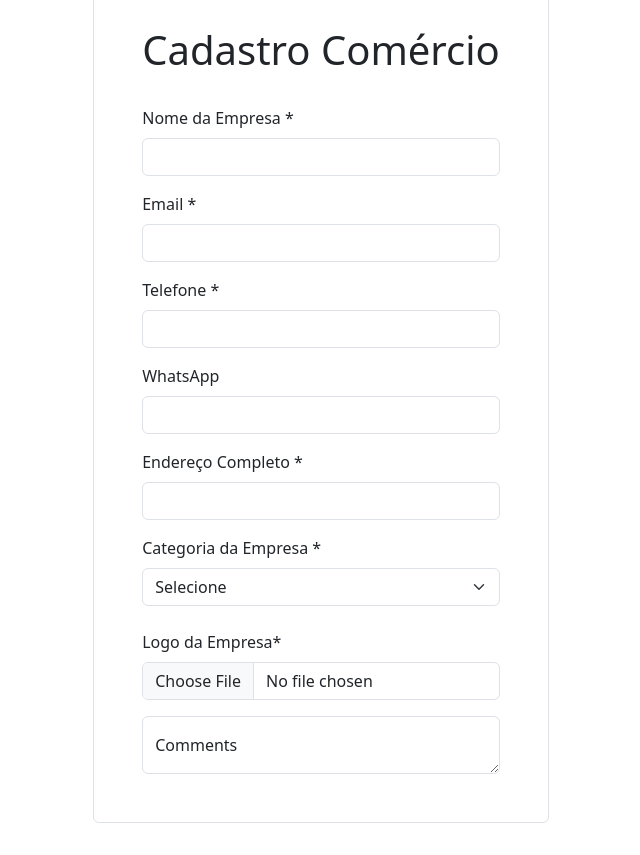
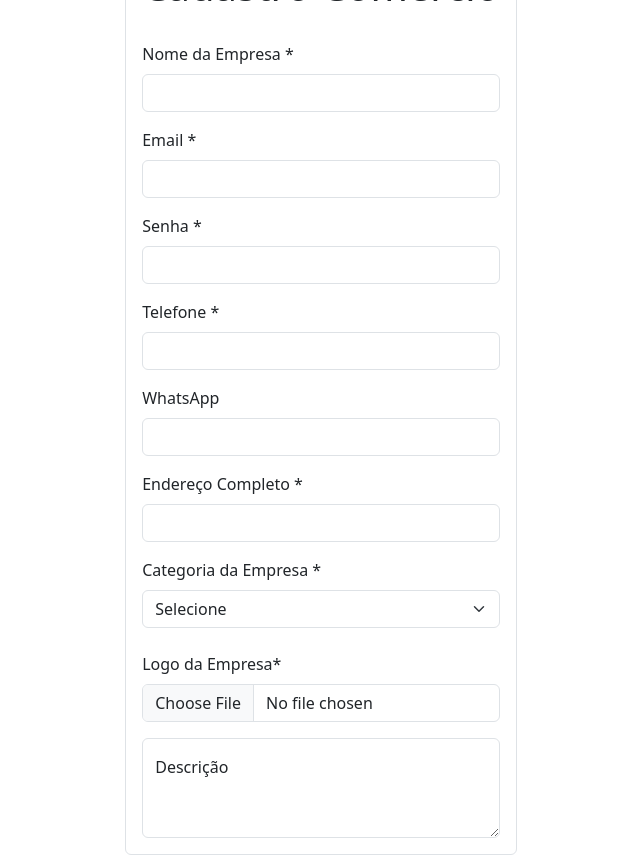
Before and after one commit to LuizFernandoFormenton/pi-comercio, a Next.js app: page /cadastro_comercios in a window 1280 px wide. Shown: the whole page, without its empty margins (319-959 px from the left). Before the commit the page ends 823 px from the top, so only its background shows below. Built offline with nearby package versions, Linux system fonts and the light colour scheme.

Commit message:
Ultimas alterações da tela de cadastro de comercios

```diff
--- a/app/cadastro_comercios/page.js
+++ b/app/cadastro_comercios/page.js
@@ -3,43 +3,48 @@ export default function CadastroComercios() {
 
         <div className="d-flex justify-content-center vh-100 " >
 
-            <div className="align-self-center border rounded p-5">
+            <div  className="align-self-center border rounded p-3">
 
-                <form>
+                <form >
 
                     <h1> Cadastro Comércio </h1>
 
                     <br />
 
-                    <div class="mb-3">
-                        <label for="exampleInputPassword1" class="form-label">Nome da Empresa *</label>
-                        <input class="form-control" id="exampleInputPassword1" />
+                    <div className="mb-3">
+                        <label htmlFor="exampleInputPassword1" className="form-label">Nome da Empresa *</label>
+                        <input className="form-control" id="exampleInputPassword1" />
                     </div>
 
-                    <div class="mb-3">
-                        <label for="exampleInputPassword1" class="form-label">Email *</label>
-                        <input type="password" class="form-control" id="exampleInputPassword1" />
+                    <div className="mb-3">
+                        <label htmlFor="exampleInputPassword1" className="form-label">Email *</label>
+                        <input type="email" className="form-control" id="exampleInputPassword1" />
                     </div>
 
-                    <div class="mb-3">
-                        <label for="exampleInputPassword1" class="form-label">Telefone *</label>
-                        <input type="password" class="form-control" id="exampleInputPassword1" />
+                    <div className="mb-3">
+                        <label htmlFor="exampleInputPassword1" className="form-label">Senha *</label>
+                        <input type="password" className="form-control" id="exampleInputPassword1" />
                     </div>
 
-                    <div class="mb-3">
-                        <label for="exampleInputPassword1" class="form-label">WhatsApp</label>
-                        <input type="password" class="form-control" id="exampleInputPassword1" />
+                    <div className="mb-3">
+                        <label htmlFor="exampleInputPassword1" className="form-label">Telefone *</label>
+                        <input className="form-control" id="exampleInputPassword1" />
                     </div>
 
-                    <div class="mb-3">
-                        <label for="exampleInputPassword1" class="form-label">Endereço Completo *</label>
-                        <input type="password" class="form-control" id="exampleInputPassword1" />
+                    <div className="mb-3">
+                        <label htmlFor="exampleInputPassword1" className="form-label">WhatsApp</label>
+                        <input className="form-control" id="exampleInputPassword1" />
+                    </div>
+
+                    <div className="mb-3">
+                        <label htmlFor="exampleInputPassword1" className="form-label">Endereço Completo *</label>
+                        <input placeholder="" className="form-control" id="exampleInputPassword1" />
                     </div>
 
                     <div>
 
                         <label className="mb-2" > Categoria da Empresa *</label>
-                        <select class="form-select" aria-label="Default select example">
+                        <select className="form-select" aria-label="Default select example">
 
                             <option >Selecione</option>
                             <option>Resturante</option>
@@ -55,124 +60,20 @@ export default function CadastroComercios() {
 
                     <br />
 
-                    <div class="mb-3">
-                        <label for="exampleInputPassword1" class="form-label">Logo da Empresa*</label>
-                        <input type="file" class="form-control" id="exampleInputPassword1" />
+                    <div className="mb-3">
+                        <label htmlFor="exampleInputPassword1" className="form-label">Logo da Empresa*</label>
+                        <input type="file" className="form-control" id="exampleInputPassword1" />
                     </div>
 
-                    <div class="form-floating"  >
-                        <textarea class="form-control" placeholder="Leave a comment here" id="floatingTextarea2" ></textarea>
-                        <label for="floatingTextarea2">Comments</label>
+                    <div className="form-floating">
+                        <textarea
+                            className="form-control"
+                            placeholder="Leave a comment here"
+                            id="floatingTextarea2"
+                            style={{ height: "100px" }}
+                        ></textarea>
+                        <label htmlFor="floatingTextarea2">Descrição</label>
                     </div>
-
-
-
-
-
-                    {/* <label>
-
-                    Nome da Empresa *
-                    <br />
-                    <input placeholder="Digite o nome" />
-
-                </label>
-
-                <br /><br />
-
-                <label>
-
-                    Email *
-                    <br />
-                    <input type="email" placeholder="email@empresa.com" />
-
-                </label>
-
-                <br /><br />
-
-                <label>
-
-                    Telefone *
-                    <br />
-                    <input  placeholder="(00) 0000-0000 "  />
-
-                </label>
-
-                <br /><br />
-
-                <label>
-
-                    WhatsApp
-                    <br />
-                    <input placeholder="(00) 00000-0000 "  />
-
-                </label>
-
-                <br /><br />
-
-                <label>
-
-                    Endereço Completo *
-                    <br />
-                    <input placeholder="Rua, número, bairro "  />
-
-                </label>
-
-                <br /><br />
-
-                <label>
-
-                   Categoria da Empresa *
-                    <br />
-                    <select>
-
-                        <option> Selecione </option>
-                        <option> Resturante </option>
-                        <option> Lachonete </option>
-                        <option> Moda </option>
-                        <option> Eletronicos </option>
-                        <option> Saude e Bem-estar </option>
-                        <option> Supermercados </option>
-
-                    </select>
-
-                </label>
-
-                <br /><br />
-
-                <label>
-
-                    Horário de Funcionamento *
-                    <br />
-                    <input placeholder="Ex: Seg-Sex: 9h-18h | Sábado: 9h-13h" />
-
-                </label>
-
-                <br/><br />
-
-                <label>
-
-                    Logo da Empresa
-                    <br/>
-                    <input type="file" />
-
-                </label>
-
-                <br /><br />
-
-                <label>
-
-                    <p> Descrição * </p>
-                    <textarea placeholder="Descreva seu comércio, o que você vende, diferenciais..."  class="descricao" rows="5" cols="40" ></textarea>
-
-                    <br /><br />
-
-                    <button> Cadastrar </button>
-                    <button type="reset" > Cancelar </button>
-
-                </label>
-
-                <br /><br /> */}
-
 
                 </form>
             </div>
@@ -180,5 +81,4 @@ export default function CadastroComercios() {
         </div>
 
     )
-
 }
```
